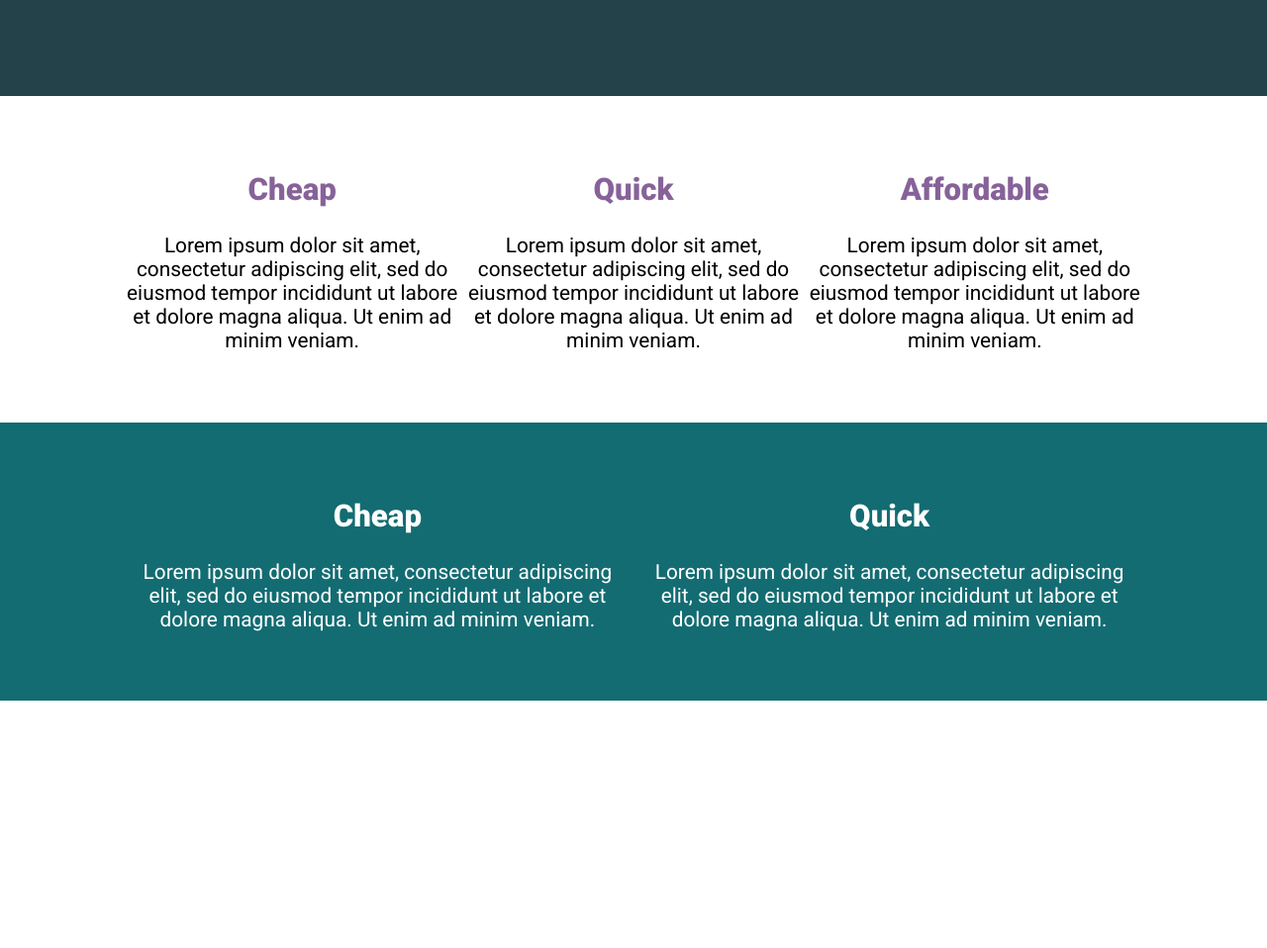
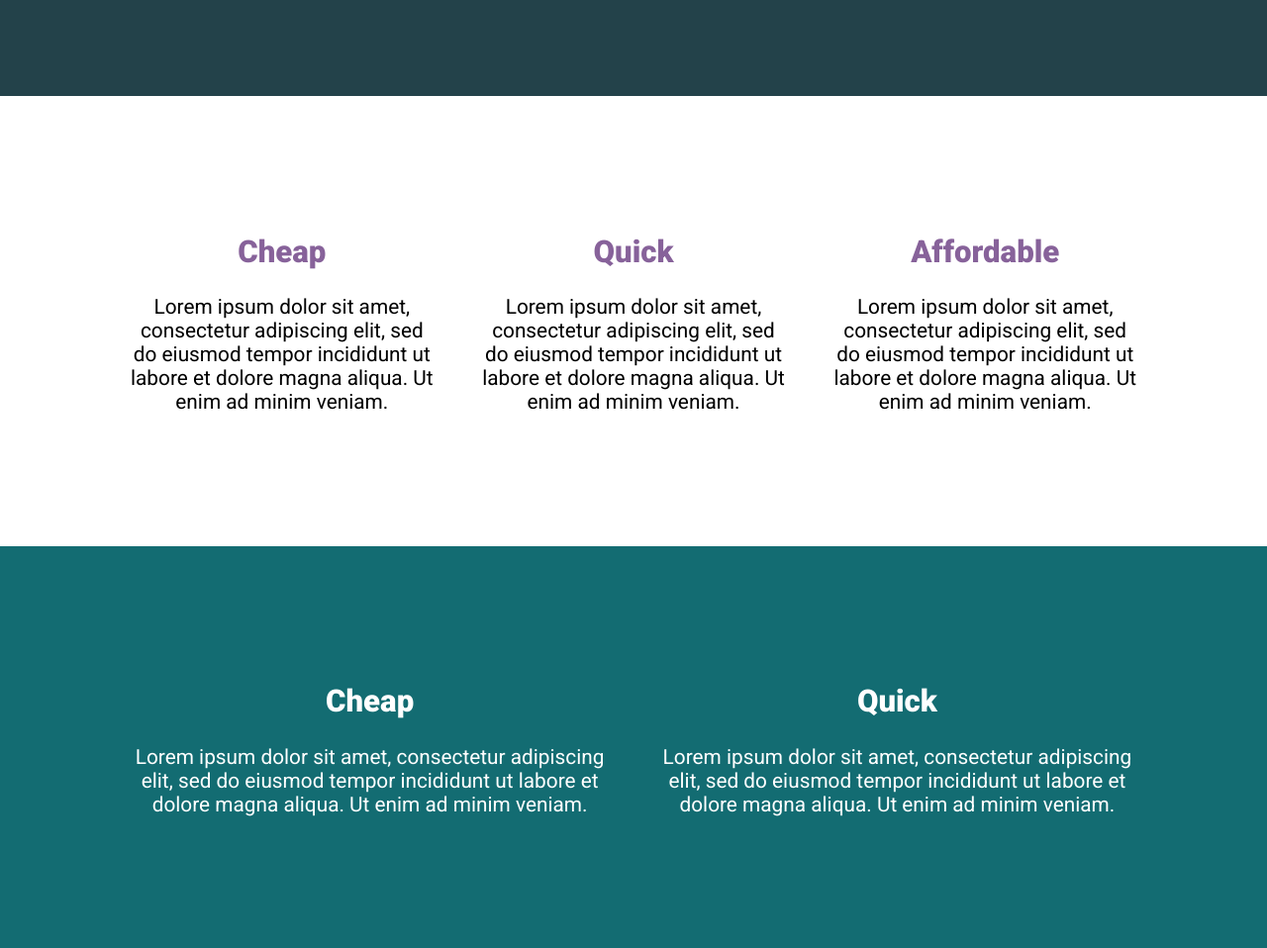
Before and after one commit to jellevanloock/conquering-responsive-layouts, a plain HTML site: page challenge04/index.html in a window 1280 px wide. Shown: the part 429-1387 px from the top of the page at 99% size. Before the commit the page ends 1137 px from the top, so only its background shows below. Drawn offline with Linux system fonts and the light colour scheme.

Commit message:
Solution challenge 04

```diff
--- a/challenge04/index.html
+++ b/challenge04/index.html
@@ -22,33 +22,38 @@
                 </div>
             </div>
         </div>
+        <section class="three-col">
             <div class="container">
-            <div class="row row--one">
+                <div class="row">
                     <div class="col">
                         <h2>Cheap</h2>
                         <p>
                             Lorem ipsum dolor sit amet, consectetur adipiscing elit, sed do eiusmod
-                        tempor incididunt ut labore et dolore magna aliqua. Ut enim ad minim veniam.
+                            tempor incididunt ut labore et dolore magna aliqua. Ut enim ad minim
+                            veniam.
                         </p>
                     </div>
                     <div class="col">
                         <h2>Quick</h2>
                         <p>
                             Lorem ipsum dolor sit amet, consectetur adipiscing elit, sed do eiusmod
-                        tempor incididunt ut labore et dolore magna aliqua. Ut enim ad minim veniam.
+                            tempor incididunt ut labore et dolore magna aliqua. Ut enim ad minim
+                            veniam.
                         </p>
                     </div>
                     <div class="col">
                         <h2>Affordable</h2>
                         <p>
                             Lorem ipsum dolor sit amet, consectetur adipiscing elit, sed do eiusmod
-                        tempor incididunt ut labore et dolore magna aliqua. Ut enim ad minim veniam.
+                            tempor incididunt ut labore et dolore magna aliqua. Ut enim ad minim
+                            veniam.
                         </p>
                     </div>
                 </div>
             </div>
+        </section>
 
-        <div class="wrapper">
+        <section class="two-col">
             <div class="container">
                 <div class="row">
                     <div class="col">
@@ -69,6 +74,6 @@
                     </div>
                 </div>
             </div>
-        </div>
+        </section>
     </body>
 </html>
--- a/challenge04/style.css
+++ b/challenge04/style.css
@@ -44,22 +44,17 @@ h1 {
 .row {
     /* display: flex => flex container */
     display: flex;
-    text-align: center;
-    gap: 0.5em;
+    gap: 2em;
     padding: 50px 0;
 
     /* can't use yet */
     /* gap: 100px; */
 }
 
-.row--one h2 {
-    color: #87629a;
-}
-
-.wrapper {
-    background-color: #136c72;
-    color: #fff;
-}
+/* Old school gap */
+/* .col + .col {
+    margin-inline-start: 2em;
+} */
 
 .col {
     /* these are now flex items */
@@ -80,6 +75,23 @@ h1 {
     margin-inline-end: 3em;
 }
 
+.three-col {
+    text-align: center;
+    padding: 3em 0;
+}
+
+/* this could also be a class: three-col__title */
+.three-col h2 {
+    color: #87629a;
+}
+
+.two-col {
+    text-align: center;
+    padding: 3em 0;
+    background-color: #136c72;
+    color: #fff;
+}
+
 .btn {
     display: inline-block;
     text-decoration: none;
```
Lines whose indentation alone changed are shown as unchanged.
